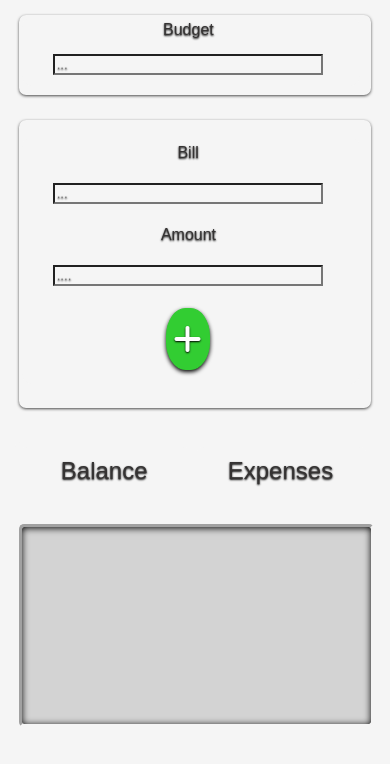
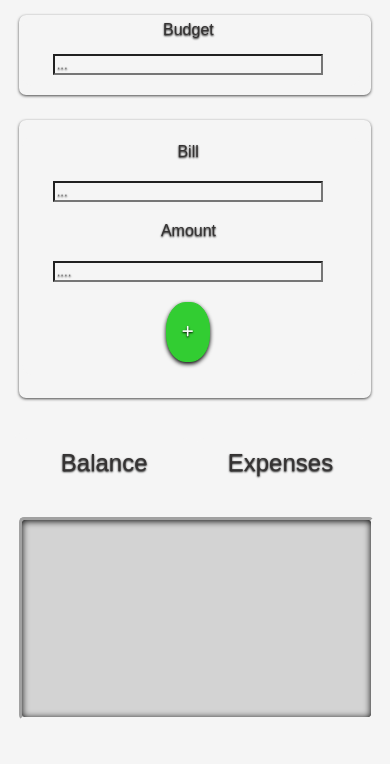
Before and after one commit to Infin-8/NextChapter, a plain HTML site: page index.html in a window 390 px wide. Drawn offline with Linux system fonts and the light colour scheme.

Commit message:
updated: add btn mobile view

```diff
--- a/mediaQueries.css
+++ b/mediaQueries.css
@@ -44,6 +44,10 @@
 
   .fa-trash-can {
     font-size: x-large !important;
+  }
+
+  .fa-plus {
+    font-size: small !important;
   }
 }
 
@@ -92,6 +96,10 @@
 
   .fa-trash-can {
     font-size: x-large !important;
+  }
+
+  .fa-plus {
+    font-size: small !important;
   }
 }
 
@@ -142,6 +150,10 @@
   .fa-trash-can {
     font-size: x-large !important;
   }
+
+  .fa-plus {
+    font-size: small !important;
+  }
 }
 
 @media only screen and (max-width: 1024px) {
@@ -190,6 +202,10 @@
 
   .fa-trash-can {
     font-size: x-large !important;
+  }
+
+  .fa-plus {
+    font-size: small !important;
   }
 }
 
@@ -240,6 +256,10 @@
   .fa-trash-can {
     font-size: x-large !important;
   }
+
+  .fa-plus {
+    font-size: small !important;
+  }
 }
 
 @media only screen and (min-width: 2796px) and (orientation: landscape) {
@@ -289,4 +309,8 @@
   .fa-trash-can {
     font-size: x-large !important;
   }
+
+  .fa-plus {
+    font-size: small !important;
+  }
 }
```
